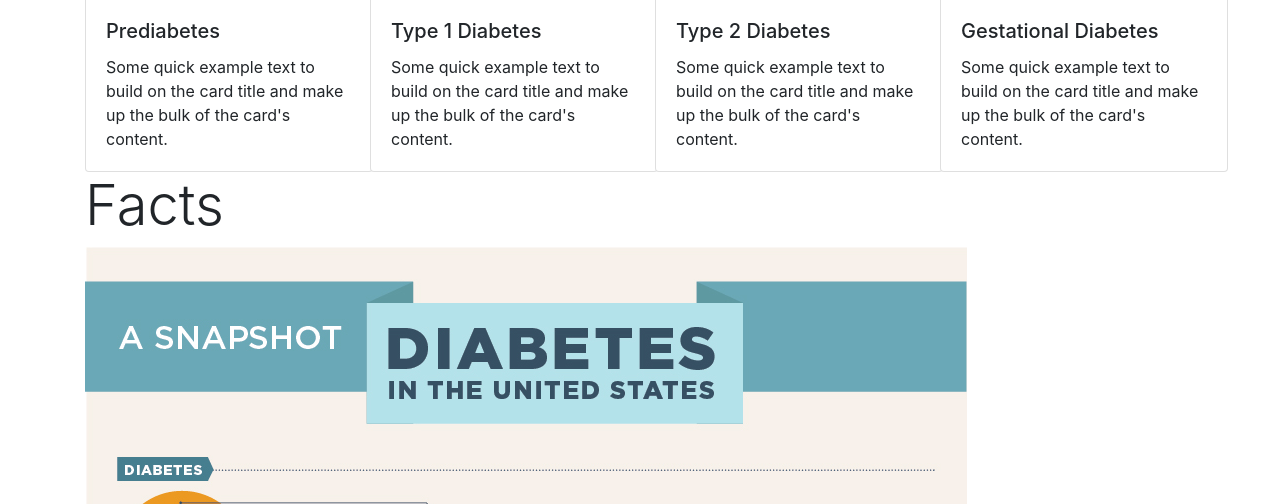
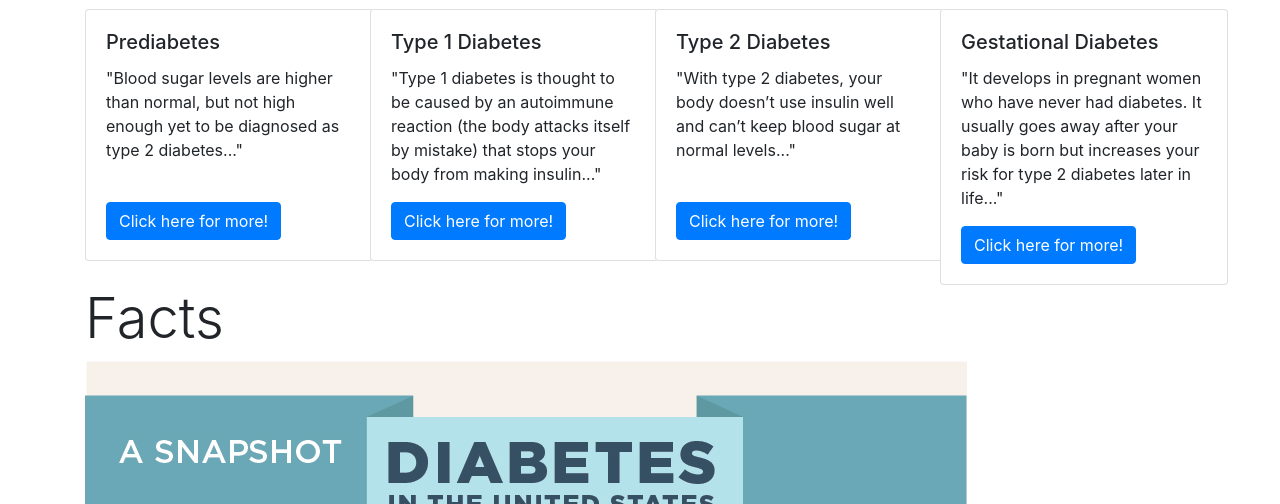
Before and after one commit to ry-al/diabetesML, a Python web app: template templates/index.html in a window 1280 px wide. Shown: the part 1033-1537 px from the top of the page. Run offline with Jinja, Linux system fonts and the light colour scheme; the template is opened without the code that fills it, so the values that code supplies are empty; some libraries are stand-ins or nearby versions.

Commit message:
added more card details

```diff
--- a/templates/index.html
+++ b/templates/index.html
@@ -116,63 +116,77 @@
       <!-- WHAT IS DIABETES -->
       <div class="container">
         <h1 class="display-4">What is Diabetes?</h1>
-        <p class="lead">This is a modified jumbotron that occupies the entire horizontal space of its parent.</p>
+        <p class="lead">"Diabetes is a chronic (long-lasting) health condition that affects how your body turns food
+          into energy.
+          <br>
+          <br>
+          Most of the food you eat is broken down into sugar (also called glucose) and released into your bloodstream.
+          When your blood sugar goes up, it signals your pancreas to release insulin.
+          Insulin acts like a key to let the blood sugar into your body’s cells for use as energy."
+          <a href="https://www.cdc.gov/diabetes/basics/diabetes.html" target="_blank">-Centers for Disease Control(CDC)</a>
+          <br>
+          <br>
+          Unfortunatly, there is no way to prevent type 1 diabetes and there's is no cure once you have diabetes.</p>
       </div>
     </div>
 
     <!-- TYPES -->
     <div class="container">
       <h1 class="display-4"> Types of Diabetes </h1>
+      <p class="lead">There's 3 types of diabetes and also Prediabetes. </p>
       <div class="row separate">
         <div class="col-md-3">
           <div class="card" style="width: 18rem;">
-            <img src="..." class="card-img-top" alt="...">
             <div class="card-body">
               <h5 class="card-title">Prediabetes</h5>
-              <p class="card-text">Some quick example text to build on the card title and make up the bulk of the
-                card's
-                content.
+              <p class="card-text">
+                "Blood sugar levels are higher than normal, but not high enough yet to be diagnosed as type 2
+                diabetes..."
               </p>
+              <br>
+              <a href="https://www.cdc.gov/diabetes/basics/prediabetes.html" target="_blank"
+                class="btn btn-primary">Click here for more!</a>
             </div>
           </div>
         </div>
         <div class="col-md-3">
           <div class="card" style="width: 18rem;">
-            <img src="..." class="card-img-top" alt="...">
             <div class="card-body">
               <h5 class="card-title">Type 1 Diabetes</h5>
               <p class="card-text">
-                Some quick example text to build on the card title and make up the bulk of the
-                card's
-                content.
+                "Type 1 diabetes is thought to be caused by an autoimmune reaction (the body attacks itself by mistake)
+                that stops your body from making insulin..."
               </p>
+              <a href="https://www.cdc.gov/diabetes/basics/type1s.html" target="_blank" class="btn btn-primary">
+                Click here for more!</a>
             </div>
           </div>
         </div>
         <div class="col-md-3">
           <div class="card" style="width: 18rem;">
-            <img src="..." class="card-img-top" alt="...">
             <div class="card-body">
               <h5 class="card-title">Type 2 Diabetes</h5>
               <p class="card-text">
-                Some quick example text to build on the card title and make up the bulk of the
-                card's
-                content.
+                "With type 2 diabetes, your body doesn’t use insulin well and can’t keep blood sugar at normal
+                levels..."
               </p>
+              <br>
+              <a href="https://www.cdc.gov/diabetes/basics/type2.html" target="_blank" class="btn btn-primary">
+                Click here for more!</a>
             </div>
           </div>
         </div>
         <div class="col-md-3">
           <div class="card" style="width: 18rem;">
-            <img src="..." class="card-img-top" alt="...">
             <div class="card-body">
               <h5 class="card-title">Gestational Diabetes</h5>
               <p class="card-text">
-                Some quick example text to build on the card title and make up the bulk of
-                the
-                card's
-                content.
+                "It develops in pregnant women who have never had diabetes.
+                It usually goes away after your baby is born but increases your risk for type 2 diabetes later in
+                life..."
               </p>
+              <a href="https://www.cdc.gov/diabetes/basics/gestational.html" target="_blank"
+                class="btn btn-primary">Click here for more!</a>
             </div>
           </div>
         </div>
```
Also changed, not shown: templates/test.html (+12 -10 lines).
